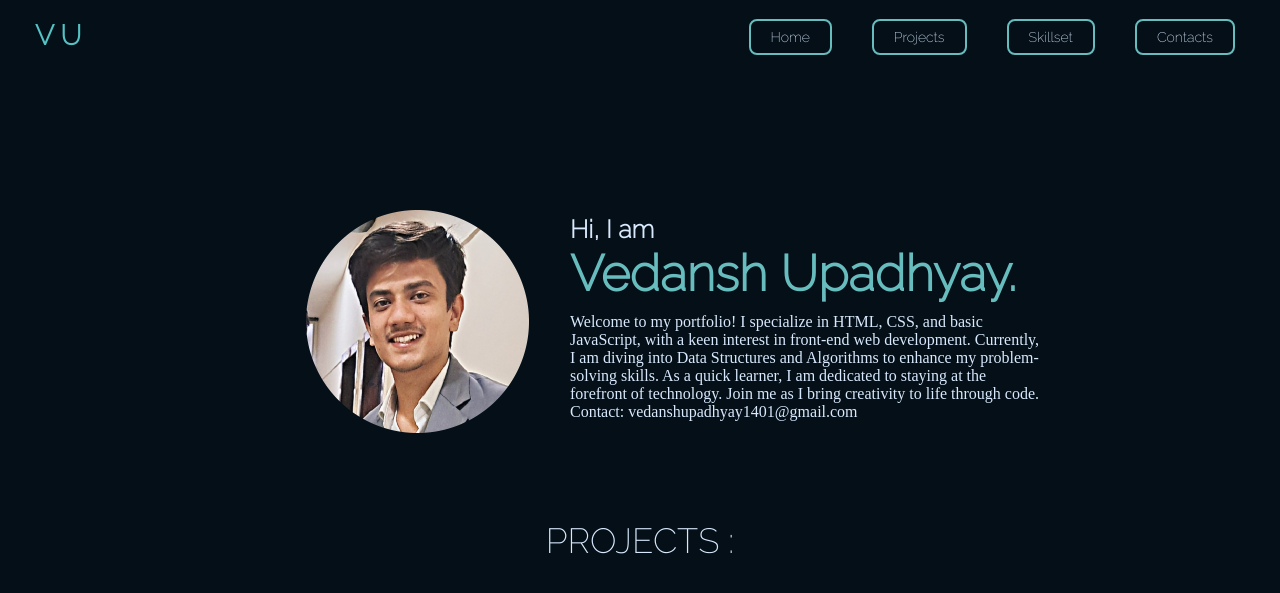
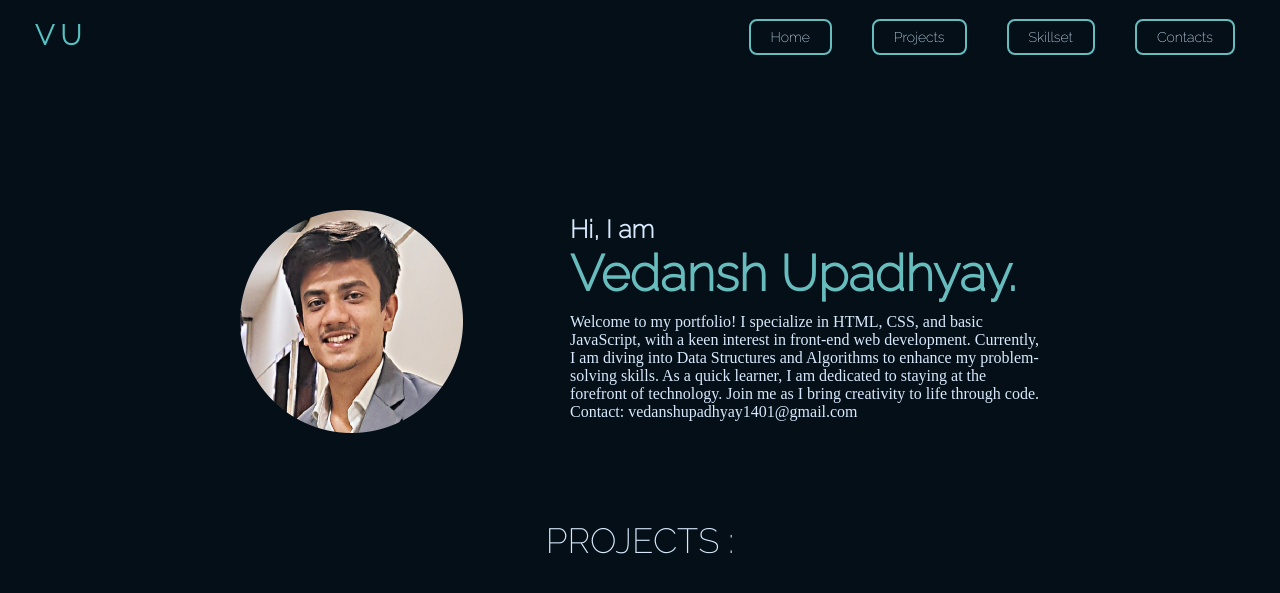
Before and after one commit to Vedanshh14/HO, a plain HTML site: page index.html in a window 1280 px wide. Shown: the top 593 px of the page. Drawn offline with Linux system fonts and the light colour scheme.

Commit message:
Update portfolio.css

```diff
--- a/portfolio.css
+++ b/portfolio.css
@@ -82,7 +82,7 @@ body{
     height: 223px;
     width: 223px;
     margin-top: 50px;
-    margin-left: 66px;
+/*     margin-left: 66px; */
 
 }
 .imgdiv{
```
